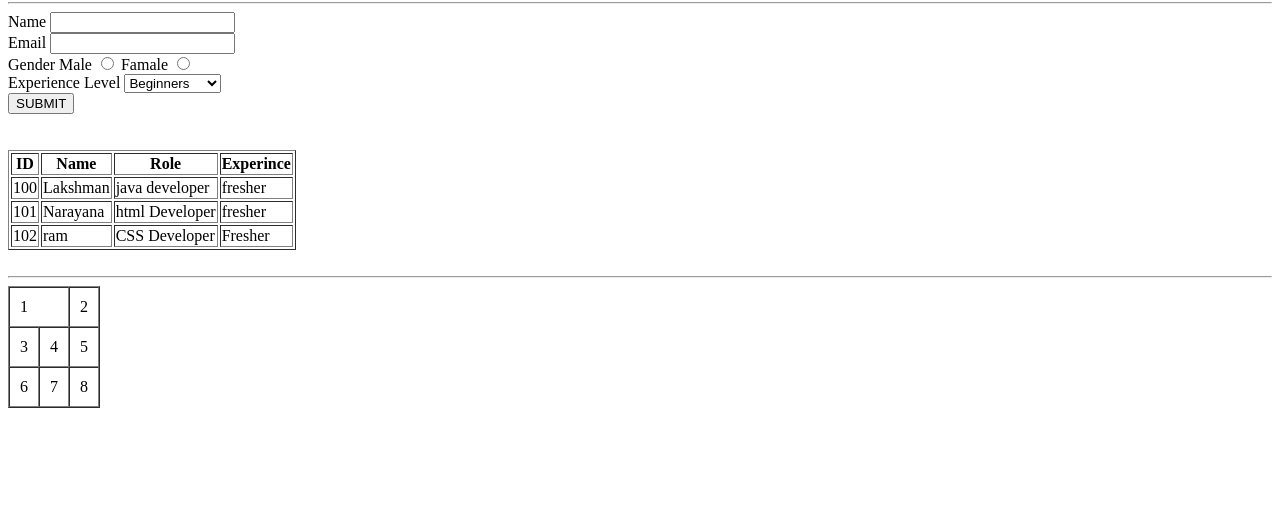
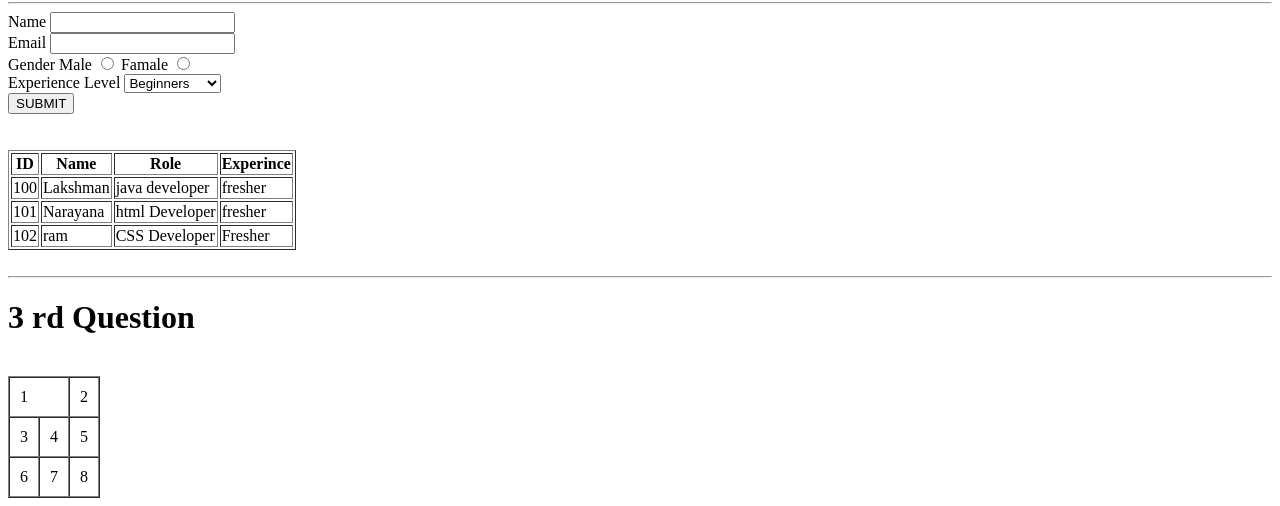
Before and after one commit to lakshminarayana100/HTML_tasks, a plain HTML site: page exam.html in a window 1280 px wide. Shown: the part 718-1224 px from the top of the page. Before the commit the page ends 1134 px from the top, so only its background shows below. Drawn offline with Linux system fonts and the light colour scheme.

Commit message:
Update exam.html

```diff
--- a/exam.html
+++ b/exam.html
@@ -67,6 +67,7 @@
     </table>
     <br>
     <hr>
+    <h1> 3 rd Question</h1><br>
     <table border="1" cellpadding="10" cellspacing="0">
         <tr>
             <td colspan="3">1</td>
@@ -85,4 +86,5 @@
 
 </table>
 </body>
+
 </html>
```
